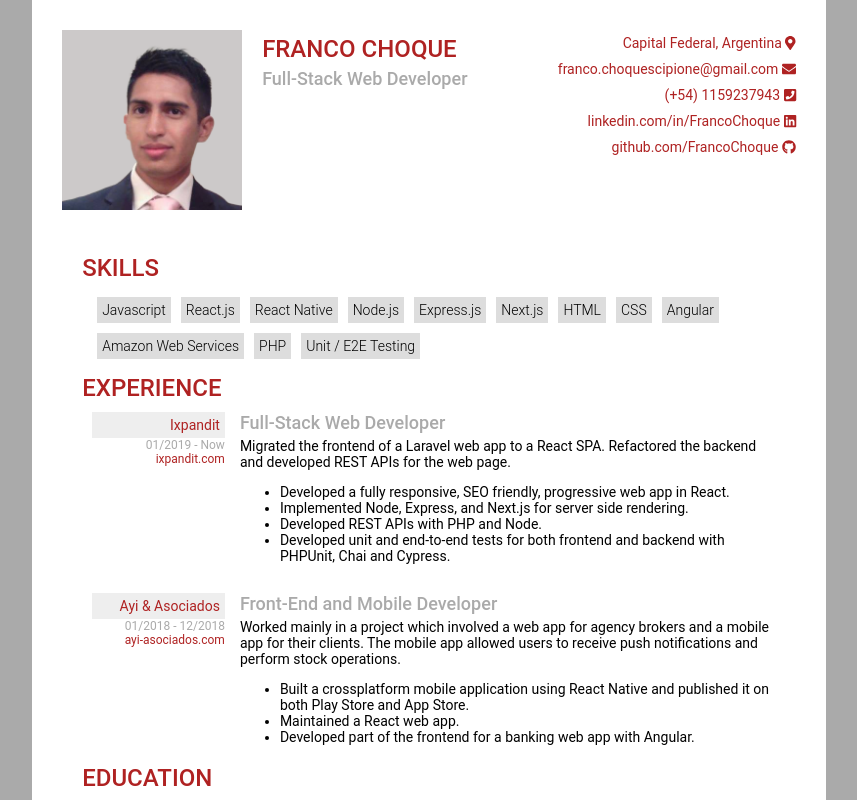
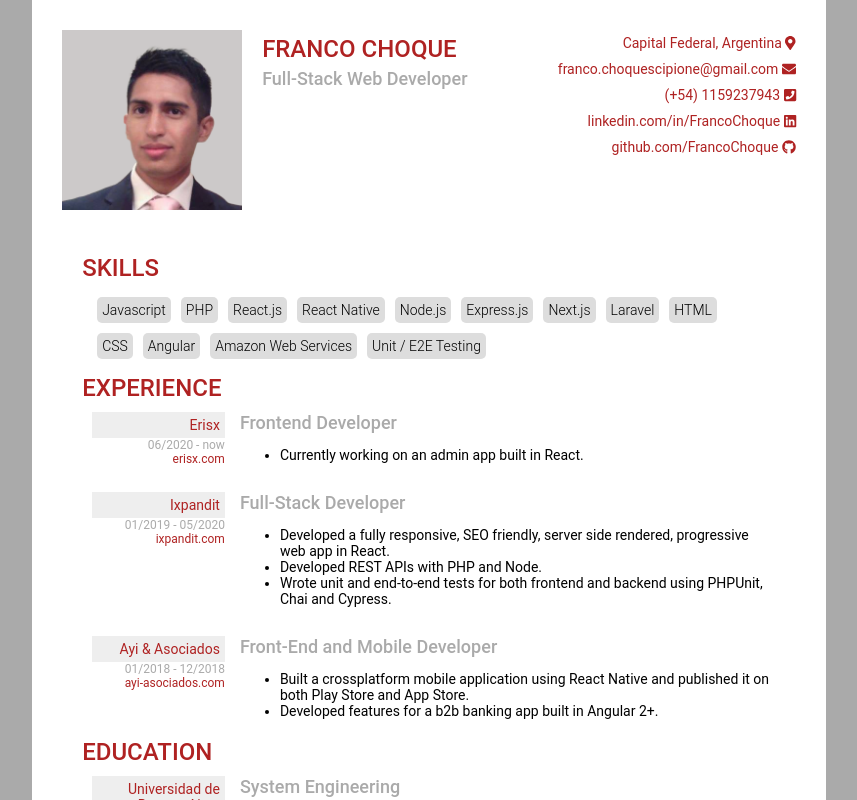
Before and after one commit to FrancoChoque/Curriculum-Vitae, a React (Create React App) app: page /cv in a window 1280 px wide. Shown: the top 800 px of the page, without its empty margins (211-1068 px from the left). Built offline with nearby package versions, Linux system fonts and the light colour scheme.

Commit message:
update cv

```diff
--- a/src/components/CV/CV.jsx
+++ b/src/components/CV/CV.jsx
@@ -64,42 +64,54 @@ const CV = ({ showPhoto = true }) => (
         <h2>Skills</h2>
         <div className={styles.Skills}>
           <Chip text="Javascript" />
+          <Chip text="PHP" />
           <Chip text="React.js" />
           <Chip text="React Native" />
           <Chip text="Node.js" />
           <Chip text="Express.js" />
           <Chip text="Next.js" />
+          <Chip text="Laravel" />
           <Chip text="HTML" />
           <Chip text="CSS" />
           <Chip text="Angular" />
           <Chip text="Amazon Web Services" />
-          <Chip text="PHP" />
           <Chip text="Unit / E2E Testing" />
         </div>
         <h2>Experience</h2>
         <div className={styles.Timeline}>
           <TimelineSide
+            name="Erisx"
+            date="06/2020 - now"
+            web="erisx.com"
+          />
+          <TimelineBody
+            position="Frontend Developer"
+          >
+            <ul>
+              <li>
+                Currently working on an admin app built in React.
+              </li>
+            </ul>
+          </TimelineBody>
+        </div>
+        <div className={styles.Timeline}>
+          <TimelineSide
             name="Ixpandit"
-            date="01/2019 - Now"
+            date="01/2019 - 05/2020"
             web="ixpandit.com"
           />
           <TimelineBody
-            position="Full-Stack Web Developer"
-            description="Migrated the frontend of a Laravel web app to a React SPA. Refactored the backend and developed REST APIs for the web page."
+            position="Full-Stack Developer"
           >
             <ul>
               <li>
-                Developed a fully responsive, SEO friendly, progressive web app
+                Developed a fully responsive, SEO friendly, server side rendered, progressive web app
                 in React.
-              </li>
-              <li>
-                Implemented Node, Express, and Next.js for server side
-                rendering.
               </li>
               <li>Developed REST APIs with PHP and Node.</li>
               <li>
-                Developed unit and end-to-end tests for both frontend and
-                backend with PHPUnit, Chai and Cypress.
+                Wrote unit and end-to-end tests for both frontend and
+                backend using PHPUnit, Chai and Cypress.
               </li>
             </ul>
           </TimelineBody>
@@ -112,17 +124,14 @@ const CV = ({ showPhoto = true }) => (
           />
           <TimelineBody
             position="Front-End and Mobile Developer"
-            description="Worked mainly in a project which involved a web app for agency brokers and a mobile app for their clients. The mobile app allowed users to receive push notifications and perform stock operations."
           >
             <ul>
               <li>
                 Built a crossplatform mobile application using React Native and
                 published it on both Play Store and App Store.
               </li>
-              <li>Maintained a React web app.</li>
               <li>
-                Developed part of the frontend for a banking web app with
-                Angular.
+                Developed features for a b2b banking app built in Angular 2+.
               </li>
             </ul>
           </TimelineBody>
@@ -137,13 +146,6 @@ const CV = ({ showPhoto = true }) => (
             <TimelineBody position="System Engineering" />
           </div>
           <div className={styles.Timeline}>
-            <TimelineSide
-              name="Colegio Nacional de Buenos Aires"
-              date="2007 - 2011"
-            />
-            <TimelineBody position="High School" />
-          </div>
-          <div className={styles.Timeline}>
             <TimelineSide name="Cambridge Assessment English" date="2018" />
             <TimelineBody position="Certificate in Advanced English (C1)" />
           </div>
--- a/src/components/UI/Chip/Chip.module.css
+++ b/src/components/UI/Chip/Chip.module.css
@@ -5,7 +5,9 @@
     padding: 5px;
     margin: 5px;
     font-size: 14px;
+    border-radius: 5px;
     width: fit-content;
+    -webkit-print-color-adjust: exact;
 }
 
 .Chip:hover {
```
